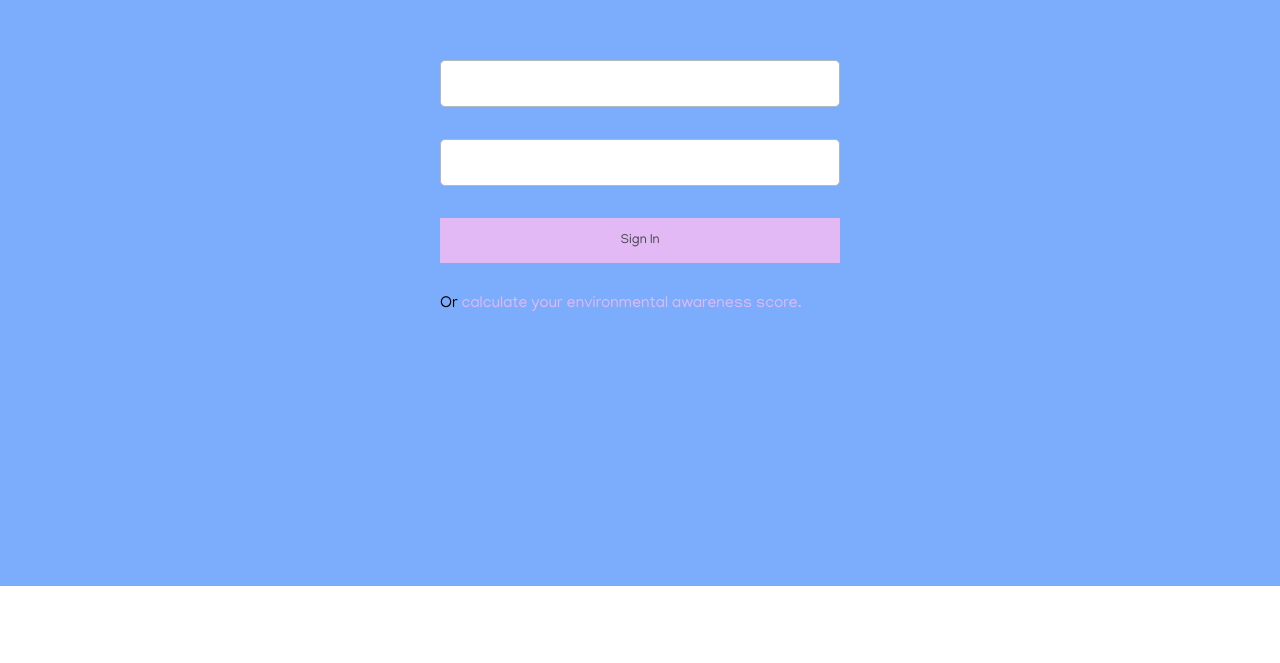
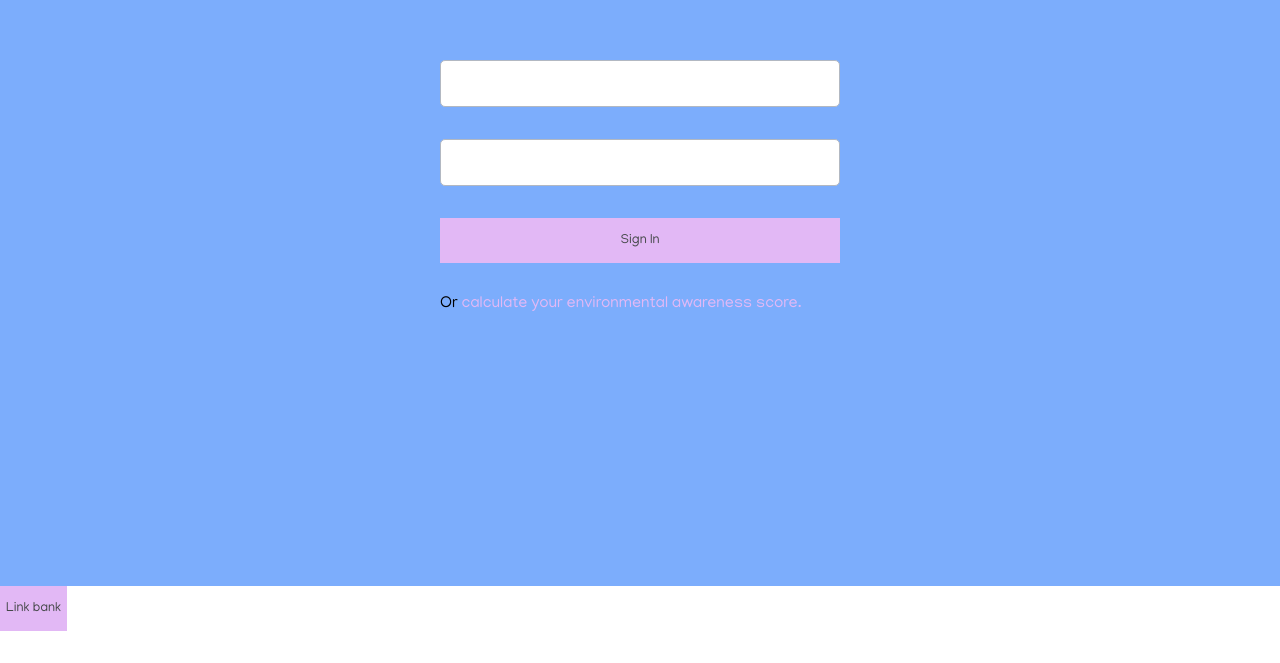
Before and after one commit to coisin/goodness-frontend, a React (Create React App) app: page / in a window 1280 px wide. Shown: the part 214-877 px from the top of the page. Before the commit the page ends 800 px from the top, so only its background shows below. Built offline with nearby package versions, Linux system fonts and the light colour scheme.

Commit message:
Dumped in link to Auth request

```diff
--- a/src/Home/index.jsx
+++ b/src/Home/index.jsx
@@ -1,6 +1,7 @@
 import React from 'react';
 
 import SignInOptions from './SignInOptions';
+import Auth from '../utils/auth.js';
 
 export default class Home extends React.Component {
   constructor(props) {
@@ -11,6 +12,12 @@ export default class Home extends React.Component {
       <div className='block'>
         <SignInOptions />
       </div>
+	  <div className='button'>
+		  <button onClick={this.onClick}>Link bank</button>
+	  </div>
     </div>
   }
+  onClick() {
+	  Auth('helloworld');
+  }
 }
```
